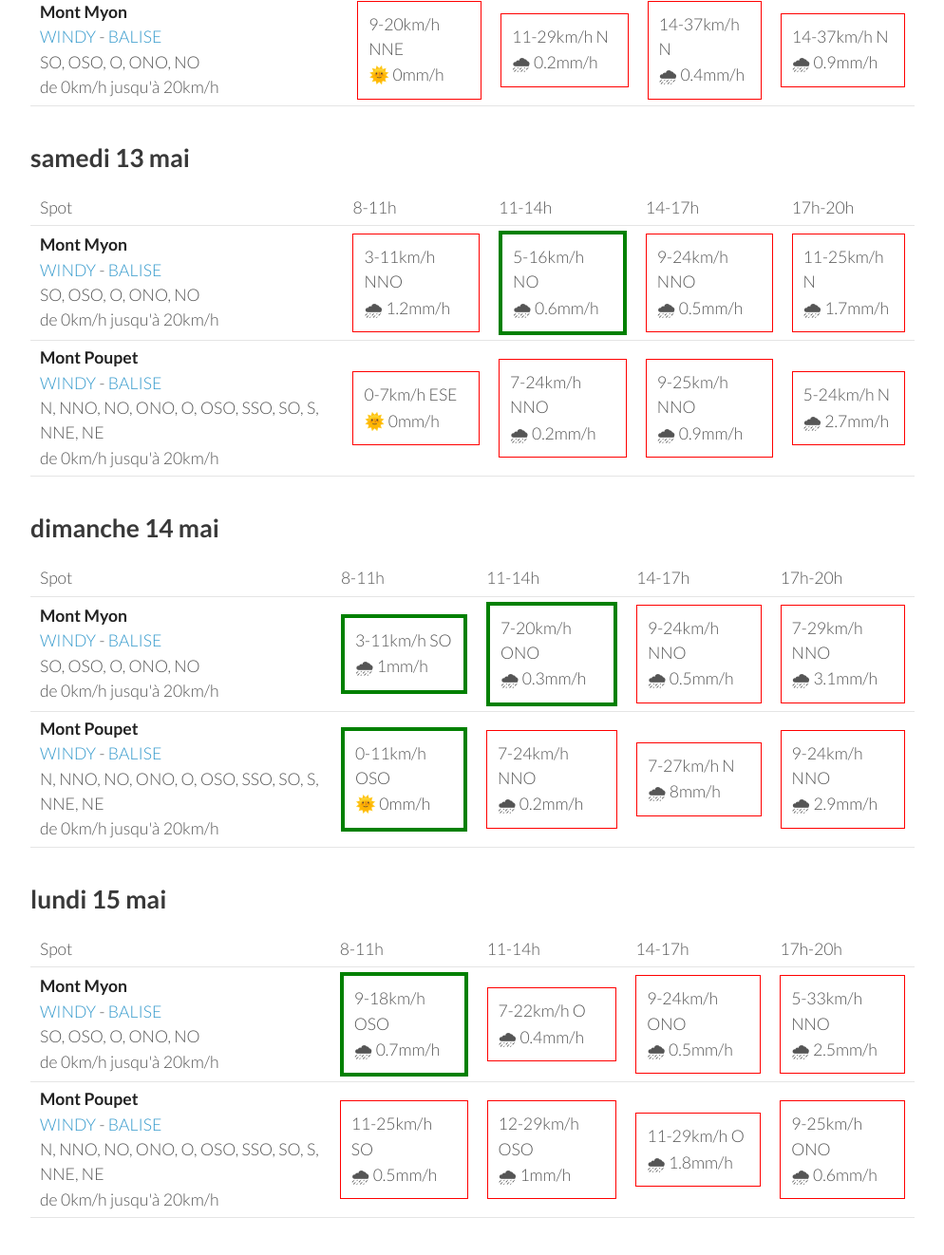
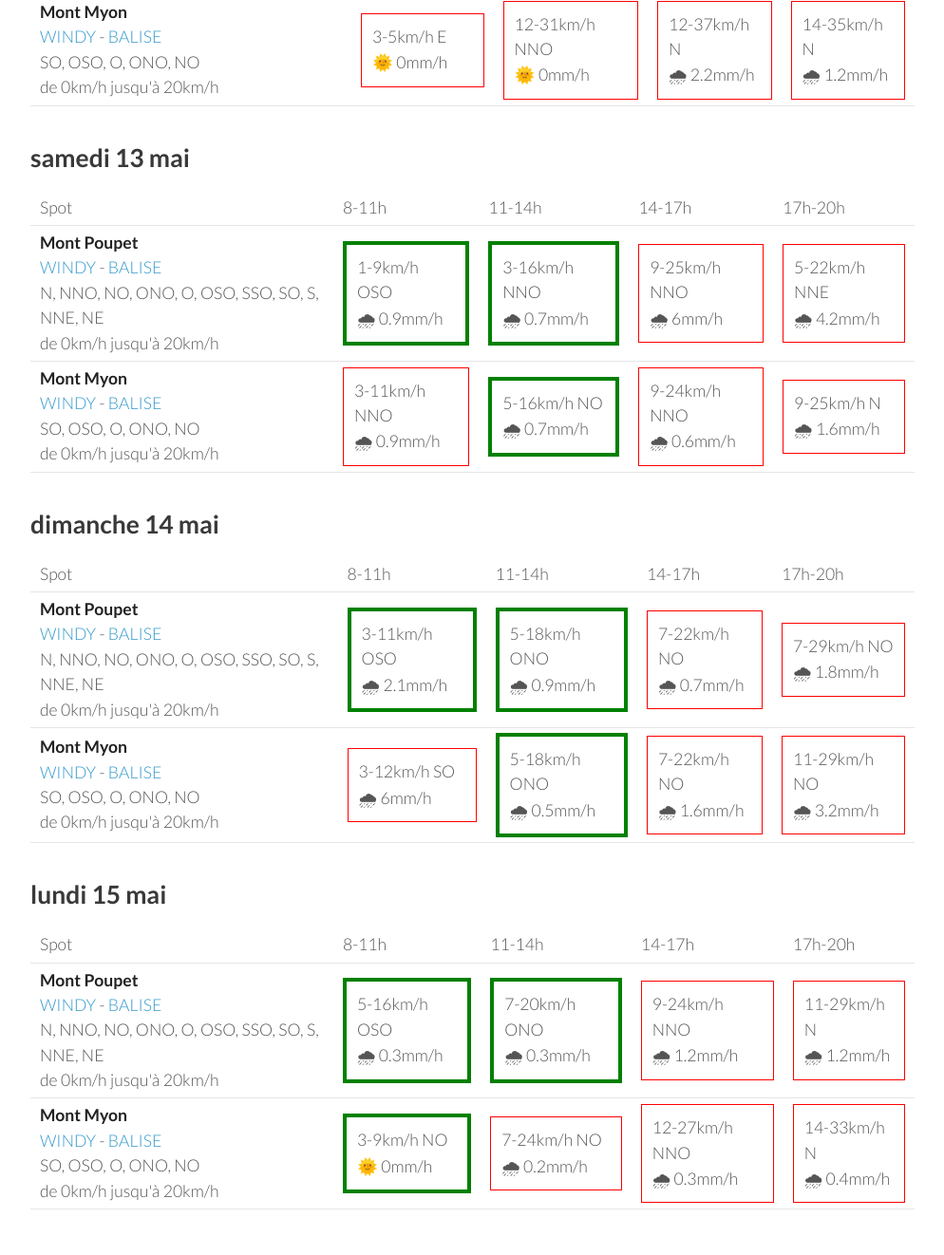
Before and after one commit to parapente-dans-le-nord/parapente-dans-le-nord.github.io, a Jekyll site: the page built from jura.markdown, in a window 1280 px wide and 1400 px high, scrolled down 1296 px. Shown: the top 1322 px of the window at 95% size, without its empty margins (26-1020 px from the left). Built offline with Jekyll 4.4.1, drawn with Linux system fonts in a browser that asks for light colours; some of the changed text lies outside the part shown.

Commit message:
update index.markdown

```diff
--- a/jura.markdown
+++ b/jura.markdown
@@ -25,18 +25,18 @@ page mise à jour le mercredi 10 mai 17:20
         <td><strong>Mont Myon</strong><br><a href="https://windy.com/46.331/5.397?45.898,5.394,8,m:eWoagj8">WINDY</a> - <span class=""><a href="http://www.balisemeteo.com/balise.php?idBalise=70">BALISE</a> </span><br> <span class="vent-favorable">SO, OSO, O, ONO, NO</span><br><span class="force-vent">de 0km/h jusqu'à 20km/h</span> </td>
 
             <td><div class="not-flyable"><p>0-0km/h NA</p><p>🌧️ 0mm/h</p></div></td>
-            <td><div class="not-flyable"><p>11-27km/h O</p><p>🌧 0.2mm/h</p></div></td>
-            <td><div class="flyable"><p>5-20km/h SO</p><p>🌧 1.8mm/h</p></div></td>
-            <td><div class="not-flyable"><p>5-25km/h NO</p><p>🌧 6mm/h</p></div></td>
+            <td><div class="not-flyable"><p>0-0km/h NA</p><p>🌧️ 0mm/h</p></div></td>
+            <td><div class="not-flyable"><p>0-0km/h NA</p><p>🌧️ 0mm/h</p></div></td>
+            <td><div class="not-flyable"><p>9-27km/h O</p><p>🌧 1.9mm/h</p></div></td>
 
     </tr>
 <tr>
         <td><strong>Mont Poupet</strong><br><a href="https://windy.com/46.970/5.876?46.541,5.876,8">WINDY</a> - <span class=""><a href="http://www.balisemeteo.com/balise.php?idBalise=92">BALISE</a> </span><br> <span class="vent-favorable">N, NNO, NO, ONO, O, OSO, SSO, SO, S, NNE, NE</span><br><span class="force-vent">de 0km/h jusqu'à 20km/h</span> </td>
 
             <td><div class="not-flyable"><p>0-0km/h NA</p><p>🌧️ 0mm/h</p></div></td>
-            <td><div class="not-flyable"><p>12-37km/h OSO</p><p>🌧 1.4mm/h</p></div></td>
-            <td><div class="not-flyable"><p>12-35km/h SO</p><p>🌧 0.3mm/h</p></div></td>
-            <td><div class="not-flyable"><p>7-24km/h SO</p><p>🌧 0.8mm/h</p></div></td>
+            <td><div class="not-flyable"><p>0-0km/h NA</p><p>🌧️ 0mm/h</p></div></td>
+            <td><div class="not-flyable"><p>0-0km/h NA</p><p>🌧️ 0mm/h</p></div></td>
+            <td><div class="not-flyable"><p>3-38km/h ONO</p><p>🌧 3mm/h</p></div></td>
 
     </tr>
 
@@ -58,20 +58,20 @@ page mise à jour le mercredi 10 mai 17:20
 <tr>
         <td><strong>Mont Poupet</strong><br><a href="https://windy.com/46.970/5.876?46.541,5.876,8">WINDY</a> - <span class=""><a href="http://www.balisemeteo.com/balise.php?idBalise=92">BALISE</a> </span><br> <span class="vent-favorable">N, NNO, NO, ONO, O, OSO, SSO, SO, S, NNE, NE</span><br><span class="force-vent">de 0km/h jusqu'à 20km/h</span> </td>
 
-            <td><div class="flyable"><p>5-11km/h OSO</p><p>🌞 0mm/h</p></div></td>
-            <td><div class="flyable"><p>3-11km/h O</p><p>🌞 0mm/h</p></div></td>
-            <td><div class="not-flyable"><p>5-27km/h NNO</p><p>🌞 0mm/h</p></div></td>
-            <td><div class="not-flyable"><p>9-33km/h NO</p><p>🌞 0mm/h</p></div></td>
+            <td><div class="flyable"><p>3-9km/h SSO</p><p>🌧 0.7mm/h</p></div></td>
+            <td><div class="flyable"><p>5-14km/h O</p><p>🌧 0.2mm/h</p></div></td>
+            <td><div class="flyable"><p>5-16km/h NO</p><p>🌧 1.4mm/h</p></div></td>
+            <td><div class="flyable"><p>1-12km/h SO</p><p>🌞 0mm/h</p></div></td>
 
 
     </tr>
 <tr>
         <td><strong>Mont Myon</strong><br><a href="https://windy.com/46.331/5.397?45.898,5.394,8,m:eWoagj8">WINDY</a> - <span class=""><a href="http://www.balisemeteo.com/balise.php?idBalise=70">BALISE</a> </span><br> <span class="vent-favorable">SO, OSO, O, ONO, NO</span><br><span class="force-vent">de 0km/h jusqu'à 20km/h</span> </td>
 
-            <td><div class="not-flyable"><p>1-3km/h NNO</p><p>🌞 0mm/h</p></div></td>
-            <td><div class="flyable"><p>5-12km/h NO</p><p>🌧 0.5mm/h</p></div></td>
-            <td><div class="flyable"><p>7-20km/h O</p><p>🌧 0.4mm/h</p></div></td>
-            <td><div class="not-flyable"><p>11-31km/h ONO</p><p>🌧 2.2mm/h</p></div></td>
+            <td><div class="flyable"><p>3-9km/h OSO</p><p>🌞 0mm/h</p></div></td>
+            <td><div class="flyable"><p>5-16km/h O</p><p>🌞 0mm/h</p></div></td>
+            <td><div class="not-flyable"><p>9-33km/h ONO</p><p>🌧 0.4mm/h</p></div></td>
+            <td><div class="not-flyable"><p>9-33km/h NO</p><p>🌧 2mm/h</p></div></td>
 
 
     </tr>
@@ -94,20 +94,20 @@ page mise à jour le mercredi 10 mai 17:20
 <tr>
         <td><strong>Mont Poupet</strong><br><a href="https://windy.com/46.970/5.876?46.541,5.876,8">WINDY</a> - <span class=""><a href="http://www.balisemeteo.com/balise.php?idBalise=92">BALISE</a> </span><br> <span class="vent-favorable">N, NNO, NO, ONO, O, OSO, SSO, SO, S, NNE, NE</span><br><span class="force-vent">de 0km/h jusqu'à 20km/h</span> </td>
 
-            <td><div class="flyable"><p>3-11km/h NE</p><p>🌞 0mm/h</p></div></td>
-            <td><div class="not-flyable"><p>7-24km/h NNO</p><p>🌞 0mm/h</p></div></td>
-            <td><div class="not-flyable"><p>9-25km/h N</p><p>🌧 0.6mm/h</p></div></td>
-            <td><div class="not-flyable"><p>9-29km/h NNE</p><p>🌧 1.1mm/h</p></div></td>
+            <td><div class="flyable"><p>1-5km/h OSO</p><p>🌧 0.4mm/h</p></div></td>
+            <td><div class="not-flyable"><p>7-24km/h N</p><p>🌞 0mm/h</p></div></td>
+            <td><div class="not-flyable"><p>11-27km/h N</p><p>🌧 0.4mm/h</p></div></td>
+            <td><div class="not-flyable"><p>9-33km/h N</p><p>🌧 1.1mm/h</p></div></td>
 
 
     </tr>
 <tr>
         <td><strong>Mont Myon</strong><br><a href="https://windy.com/46.331/5.397?45.898,5.394,8,m:eWoagj8">WINDY</a> - <span class=""><a href="http://www.balisemeteo.com/balise.php?idBalise=70">BALISE</a> </span><br> <span class="vent-favorable">SO, OSO, O, ONO, NO</span><br><span class="force-vent">de 0km/h jusqu'à 20km/h</span> </td>
 
-            <td><div class="not-flyable"><p>9-20km/h NNE</p><p>🌞 0mm/h</p></div></td>
-            <td><div class="not-flyable"><p>11-29km/h N</p><p>🌧 0.2mm/h</p></div></td>
-            <td><div class="not-flyable"><p>14-37km/h N</p><p>🌧 0.4mm/h</p></div></td>
-            <td><div class="not-flyable"><p>14-37km/h N</p><p>🌧 0.9mm/h</p></div></td>
+            <td><div class="not-flyable"><p>3-5km/h E</p><p>🌞 0mm/h</p></div></td>
+            <td><div class="not-flyable"><p>12-31km/h NNO</p><p>🌞 0mm/h</p></div></td>
+            <td><div class="not-flyable"><p>12-37km/h N</p><p>🌧 2.2mm/h</p></div></td>
+            <td><div class="not-flyable"><p>14-35km/h N</p><p>🌧 1.2mm/h</p></div></td>
 
 
     </tr>
@@ -128,22 +128,22 @@ page mise à jour le mercredi 10 mai 17:20
       <td>17h-20h</td>
     </tr>
 <tr>
-        <td><strong>Mont Myon</strong><br><a href="https://windy.com/46.331/5.397?45.898,5.394,8,m:eWoagj8">WINDY</a> - <span class=""><a href="http://www.balisemeteo.com/balise.php?idBalise=70">BALISE</a> </span><br> <span class="vent-favorable">SO, OSO, O, ONO, NO</span><br><span class="force-vent">de 0km/h jusqu'à 20km/h</span> </td>
+        <td><strong>Mont Poupet</strong><br><a href="https://windy.com/46.970/5.876?46.541,5.876,8">WINDY</a> - <span class=""><a href="http://www.balisemeteo.com/balise.php?idBalise=92">BALISE</a> </span><br> <span class="vent-favorable">N, NNO, NO, ONO, O, OSO, SSO, SO, S, NNE, NE</span><br><span class="force-vent">de 0km/h jusqu'à 20km/h</span> </td>
 
-            <td><div class="not-flyable"><p>3-11km/h NNO</p><p>🌧 1.2mm/h</p></div></td>
-            <td><div class="flyable"><p>5-16km/h NO</p><p>🌧 0.6mm/h</p></div></td>
-            <td><div class="not-flyable"><p>9-24km/h NNO</p><p>🌧 0.5mm/h</p></div></td>
-            <td><div class="not-flyable"><p>11-25km/h N</p><p>🌧 1.7mm/h</p></div></td>
+            <td><div class="flyable"><p>1-9km/h OSO</p><p>🌧 0.9mm/h</p></div></td>
+            <td><div class="flyable"><p>3-16km/h NNO</p><p>🌧 0.7mm/h</p></div></td>
+            <td><div class="not-flyable"><p>9-25km/h NNO</p><p>🌧 6mm/h</p></div></td>
+            <td><div class="not-flyable"><p>5-22km/h NNE</p><p>🌧 4.2mm/h</p></div></td>
 
 
     </tr>
 <tr>
-        <td><strong>Mont Poupet</strong><br><a href="https://windy.com/46.970/5.876?46.541,5.876,8">WINDY</a> - <span class=""><a href="http://www.balisemeteo.com/balise.php?idBalise=92">BALISE</a> </span><br> <span class="vent-favorable">N, NNO, NO, ONO, O, OSO, SSO, SO, S, NNE, NE</span><br><span class="force-vent">de 0km/h jusqu'à 20km/h</span> </td>
+        <td><strong>Mont Myon</strong><br><a href="https://windy.com/46.331/5.397?45.898,5.394,8,m:eWoagj8">WINDY</a> - <span class=""><a href="http://www.balisemeteo.com/balise.php?idBalise=70">BALISE</a> </span><br> <span class="vent-favorable">SO, OSO, O, ONO, NO</span><br><span class="force-vent">de 0km/h jusqu'à 20km/h</span> </td>
 
-            <td><div class="not-flyable"><p>0-7km/h ESE</p><p>🌞 0mm/h</p></div></td>
-            <td><div class="not-flyable"><p>7-24km/h NNO</p><p>🌧 0.2mm/h</p></div></td>
-            <td><div class="not-flyable"><p>9-25km/h NNO</p><p>🌧 0.9mm/h</p></div></td>
-            <td><div class="not-flyable"><p>5-24km/h N</p><p>🌧 2.7mm/h</p></div></td>
+            <td><div class="not-flyable"><p>3-11km/h NNO</p><p>🌧 0.9mm/h</p></div></td>
+            <td><div class="flyable"><p>5-16km/h NO</p><p>🌧 0.7mm/h</p></div></td>
+            <td><div class="not-flyable"><p>9-24km/h NNO</p><p>🌧 0.6mm/h</p></div></td>
+            <td><div class="not-flyable"><p>9-25km/h N</p><p>🌧 1.6mm/h</p></div></td>
 
 
     </tr>
@@ -164,22 +164,22 @@ page mise à jour le mercredi 10 mai 17:20
       <td>17h-20h</td>
     </tr>
 <tr>
-        <td><strong>Mont Myon</strong><br><a href="https://windy.com/46.331/5.397?45.898,5.394,8,m:eWoagj8">WINDY</a> - <span class=""><a href="http://www.balisemeteo.com/balise.php?idBalise=70">BALISE</a> </span><br> <span class="vent-favorable">SO, OSO, O, ONO, NO</span><br><span class="force-vent">de 0km/h jusqu'à 20km/h</span> </td>
+        <td><strong>Mont Poupet</strong><br><a href="https://windy.com/46.970/5.876?46.541,5.876,8">WINDY</a> - <span class=""><a href="http://www.balisemeteo.com/balise.php?idBalise=92">BALISE</a> </span><br> <span class="vent-favorable">N, NNO, NO, ONO, O, OSO, SSO, SO, S, NNE, NE</span><br><span class="force-vent">de 0km/h jusqu'à 20km/h</span> </td>
 
-            <td><div class="flyable"><p>3-11km/h SO</p><p>🌧 1mm/h</p></div></td>
-            <td><div class="flyable"><p>7-20km/h ONO</p><p>🌧 0.3mm/h</p></div></td>
-            <td><div class="not-flyable"><p>9-24km/h NNO</p><p>🌧 0.5mm/h</p></div></td>
-            <td><div class="not-flyable"><p>7-29km/h NNO</p><p>🌧 3.1mm/h</p></div></td>
+            <td><div class="flyable"><p>3-11km/h OSO</p><p>🌧 2.1mm/h</p></div></td>
+            <td><div class="flyable"><p>5-18km/h ONO</p><p>🌧 0.9mm/h</p></div></td>
+            <td><div class="not-flyable"><p>7-22km/h NO</p><p>🌧 0.7mm/h</p></div></td>
+            <td><div class="not-flyable"><p>7-29km/h NO</p><p>🌧 1.8mm/h</p></div></td>
 
 
     </tr>
 <tr>
-        <td><strong>Mont Poupet</strong><br><a href="https://windy.com/46.970/5.876?46.541,5.876,8">WINDY</a> - <span class=""><a href="http://www.balisemeteo.com/balise.php?idBalise=92">BALISE</a> </span><br> <span class="vent-favorable">N, NNO, NO, ONO, O, OSO, SSO, SO, S, NNE, NE</span><br><span class="force-vent">de 0km/h jusqu'à 20km/h</span> </td>
+        <td><strong>Mont Myon</strong><br><a href="https://windy.com/46.331/5.397?45.898,5.394,8,m:eWoagj8">WINDY</a> - <span class=""><a href="http://www.balisemeteo.com/balise.php?idBalise=70">BALISE</a> </span><br> <span class="vent-favorable">SO, OSO, O, ONO, NO</span><br><span class="force-vent">de 0km/h jusqu'à 20km/h</span> </td>
 
-            <td><div class="flyable"><p>0-11km/h OSO</p><p>🌞 0mm/h</p></div></td>
-            <td><div class="not-flyable"><p>7-24km/h NNO</p><p>🌧 0.2mm/h</p></div></td>
-            <td><div class="not-flyable"><p>7-27km/h N</p><p>🌧 8mm/h</p></div></td>
-            <td><div class="not-flyable"><p>9-24km/h NNO</p><p>🌧 2.9mm/h</p></div></td>
+            <td><div class="not-flyable"><p>3-12km/h SO</p><p>🌧 6mm/h</p></div></td>
+            <td><div class="flyable"><p>5-18km/h ONO</p><p>🌧 0.5mm/h</p></div></td>
+            <td><div class="not-flyable"><p>7-22km/h NO</p><p>🌧 1.6mm/h</p></div></td>
+            <td><div class="not-flyable"><p>11-29km/h NO</p><p>🌧 3.2mm/h</p></div></td>
 
 
     </tr>
@@ -200,22 +200,22 @@ page mise à jour le mercredi 10 mai 17:20
       <td>17h-20h</td>
     </tr>
 <tr>
-        <td><strong>Mont Myon</strong><br><a href="https://windy.com/46.331/5.397?45.898,5.394,8,m:eWoagj8">WINDY</a> - <span class=""><a href="http://www.balisemeteo.com/balise.php?idBalise=70">BALISE</a> </span><br> <span class="vent-favorable">SO, OSO, O, ONO, NO</span><br><span class="force-vent">de 0km/h jusqu'à 20km/h</span> </td>
+        <td><strong>Mont Poupet</strong><br><a href="https://windy.com/46.970/5.876?46.541,5.876,8">WINDY</a> - <span class=""><a href="http://www.balisemeteo.com/balise.php?idBalise=92">BALISE</a> </span><br> <span class="vent-favorable">N, NNO, NO, ONO, O, OSO, SSO, SO, S, NNE, NE</span><br><span class="force-vent">de 0km/h jusqu'à 20km/h</span> </td>
 
-            <td><div class="flyable"><p>9-18km/h OSO</p><p>🌧 0.7mm/h</p></div></td>
-            <td><div class="not-flyable"><p>7-22km/h O</p><p>🌧 0.4mm/h</p></div></td>
-            <td><div class="not-flyable"><p>9-24km/h ONO</p><p>🌧 0.5mm/h</p></div></td>
-            <td><div class="not-flyable"><p>5-33km/h NNO</p><p>🌧 2.5mm/h</p></div></td>
+            <td><div class="flyable"><p>5-16km/h OSO</p><p>🌧 0.3mm/h</p></div></td>
+            <td><div class="flyable"><p>7-20km/h ONO</p><p>🌧 0.3mm/h</p></div></td>
+            <td><div class="not-flyable"><p>9-24km/h NNO</p><p>🌧 1.2mm/h</p></div></td>
+            <td><div class="not-flyable"><p>11-29km/h N</p><p>🌧 1.2mm/h</p></div></td>
 
 
     </tr>
 <tr>
-        <td><strong>Mont Poupet</strong><br><a href="https://windy.com/46.970/5.876?46.541,5.876,8">WINDY</a> - <span class=""><a href="http://www.balisemeteo.com/balise.php?idBalise=92">BALISE</a> </span><br> <span class="vent-favorable">N, NNO, NO, ONO, O, OSO, SSO, SO, S, NNE, NE</span><br><span class="force-vent">de 0km/h jusqu'à 20km/h</span> </td>
+        <td><strong>Mont Myon</strong><br><a href="https://windy.com/46.331/5.397?45.898,5.394,8,m:eWoagj8">WINDY</a> - <span class=""><a href="http://www.balisemeteo.com/balise.php?idBalise=70">BALISE</a> </span><br> <span class="vent-favorable">SO, OSO, O, ONO, NO</span><br><span class="force-vent">de 0km/h jusqu'à 20km/h</span> </td>
 
-            <td><div class="not-flyable"><p>11-25km/h SO</p><p>🌧 0.5mm/h</p></div></td>
-            <td><div class="not-flyable"><p>12-29km/h OSO</p><p>🌧 1mm/h</p></div></td>
-            <td><div class="not-flyable"><p>11-29km/h O</p><p>🌧 1.8mm/h</p></div></td>
-            <td><div class="not-flyable"><p>9-25km/h ONO</p><p>🌧 0.6mm/h</p></div></td>
+            <td><div class="flyable"><p>3-9km/h NO</p><p>🌞 0mm/h</p></div></td>
+            <td><div class="not-flyable"><p>7-24km/h NO</p><p>🌧 0.2mm/h</p></div></td>
+            <td><div class="not-flyable"><p>12-27km/h NNO</p><p>🌧 0.3mm/h</p></div></td>
+            <td><div class="not-flyable"><p>14-33km/h N</p><p>🌧 0.4mm/h</p></div></td>
 
 
     </tr>
```
Also changed, not shown: other parts of jura.markdown (+1 -1 lines).
